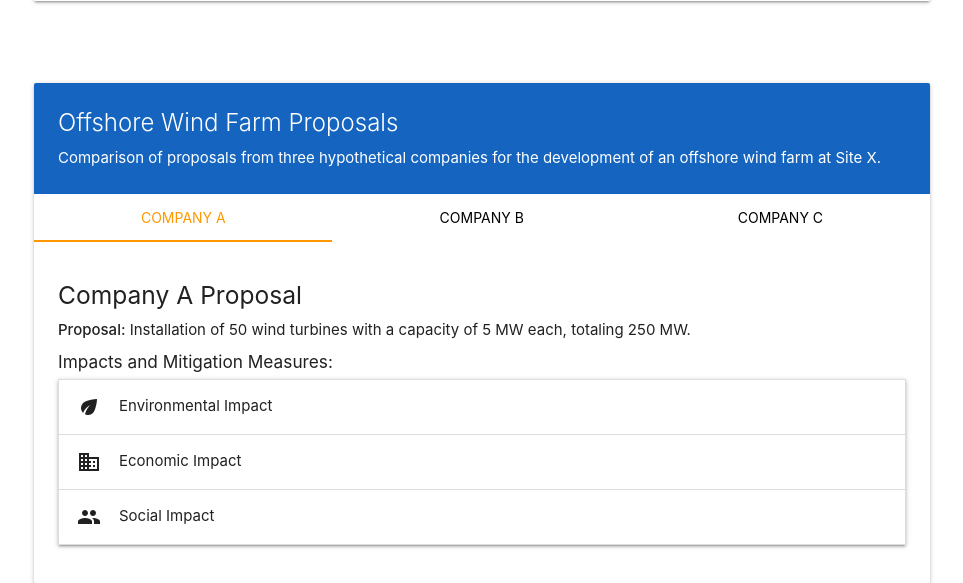
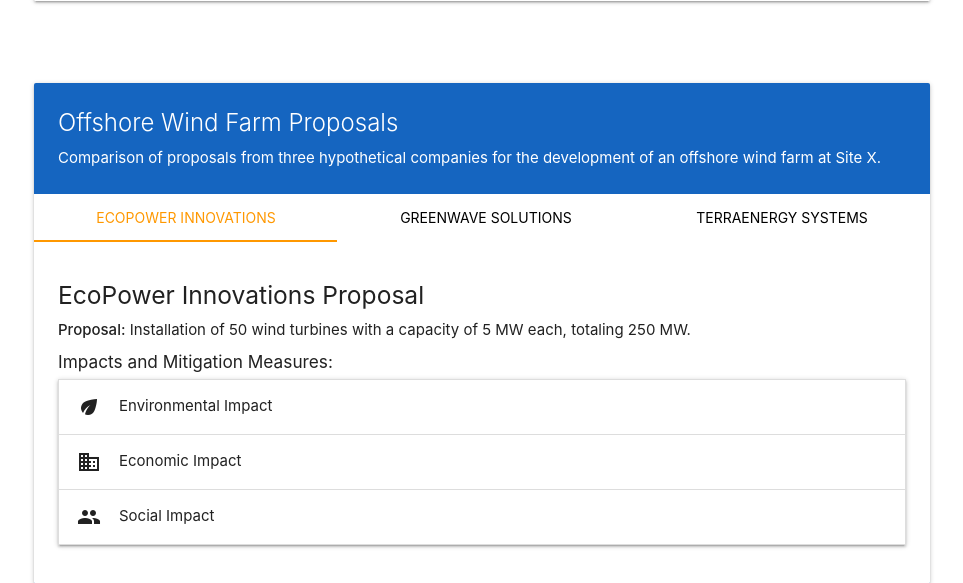
Before and after one commit to konrad-wila/inversity_crown_estate_team_12, a Flask app: page / in a window 1280 px wide. Shown: the part 813-1396 px from the top of the page, without its empty margins (158-1121 px from the left). Run offline with Flask 3, Linux system fonts and the light colour scheme; some libraries are stand-ins or nearby versions.

Commit message:
Company names

```diff
--- a/templates/index.html
+++ b/templates/index.html
@@ -116,14 +116,14 @@
       </div>
       <div class="card-tabs white-text">
         <ul class="tabs tabs-fixed-width">
-          <li class="tab"><a href="#company1" class="active">Company A</a></li>
-          <li class="tab"><a href="#company2">Company B</a></li>
-          <li class="tab"><a href="#company3">Company C</a></li>
+          <li class="tab"><a href="#company1" class="active">EcoPower Innovations</a></li>
+          <li class="tab"><a href="#company2">GreenWave Solutions</a></li>
+          <li class="tab"><a href="#company3">TerraEnergy Systems</a></li>
         </ul>
       </div>
       <div class="card-content white">
         <div id="company1">
-          <h5>Company A Proposal</h5>
+          <h5>EcoPower Innovations Proposal</h5>
           <p><strong>Proposal:</strong> Installation of 50 wind turbines with a capacity of 5 MW each, totaling 250 MW.
           </p>
           <h6>Impacts and Mitigation Measures:</h6>
@@ -161,7 +161,7 @@
           </ul>
         </div>
         <div id="company2">
-          <h5>Company B Proposal</h5>
+          <h5>GreenWave Solutions Proposal</h5>
           <p><strong>Proposal:</strong> Installation of 40 wind turbines with a capacity of 6 MW each, totaling 240 MW.
           </p>
           <h6>Impacts and Mitigation Measures:</h6>
@@ -199,7 +199,7 @@
           </ul>
         </div>
         <div id="company3">
-          <h5>Company C Proposal</h5>
+          <h5>TerraEnergy Systems Proposal</h5>
           <p><strong>Proposal:</strong> Installation of 60 wind turbines with a capacity of 4 MW each, totaling 240 MW.
           </p>
           <h6>Impacts and Mitigation Measures:</h6>
@@ -254,9 +254,9 @@
             <div class="input-field col s12 bid-selector">
               <select required id="first-place">
                 <option value="" selected>Choose your preferred bid</option>
-                <option value="1">Bid 1</option>
-                <option value="2">Bid 2</option>
-                <option value="3">Bid 3</option>
+                <option value="1">EcoPower Innovations</option>
+                <option value="2">GreenWave Solutions</option>
+                <option value="3">TerraEnergy Systems</option>
               </select>
             </div>
           </div>
@@ -266,9 +266,9 @@
             <div class="input-field col s12 bid-selector">
               <select required id="second-place">
                 <option value="" selected>Choose your preferred bid</option>
-                <option value="1">Bid 1</option>
-                <option value="2">Bid 2</option>
-                <option value="3">Bid 3</option>
+                <option value="1">EcoPower Innovations</option>
+                <option value="2">GreenWave Solutions</option>
+                <option value="3">TerraEnergy Systems</option>
               </select>
             </div>
           </div>
@@ -278,9 +278,9 @@
             <div class="input-field col s12 bid-selector">
               <select required id="third-place">
                 <option value="" selected>Choose your preferred bid</option>
-                <option value="1">Bid 1</option>
-                <option value="2">Bid 2</option>
-                <option value="3">Bid 3</option>
+                <option value="1">EcoPower Innovations</option>
+                <option value="2">GreenWave Solutions</option>
+                <option value="3">TerraEnergy Systems</option>
               </select>
             </div>
           </div>
```
